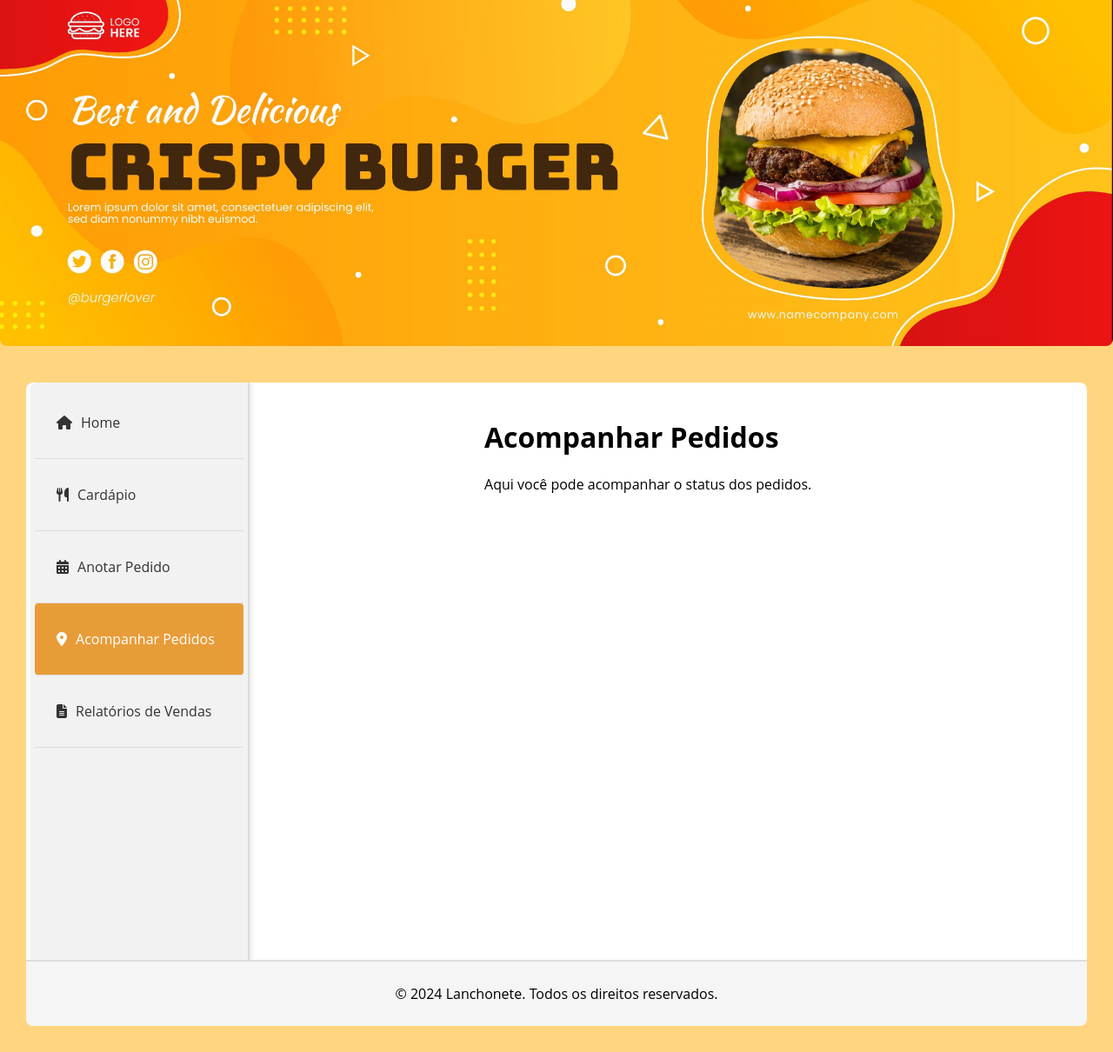
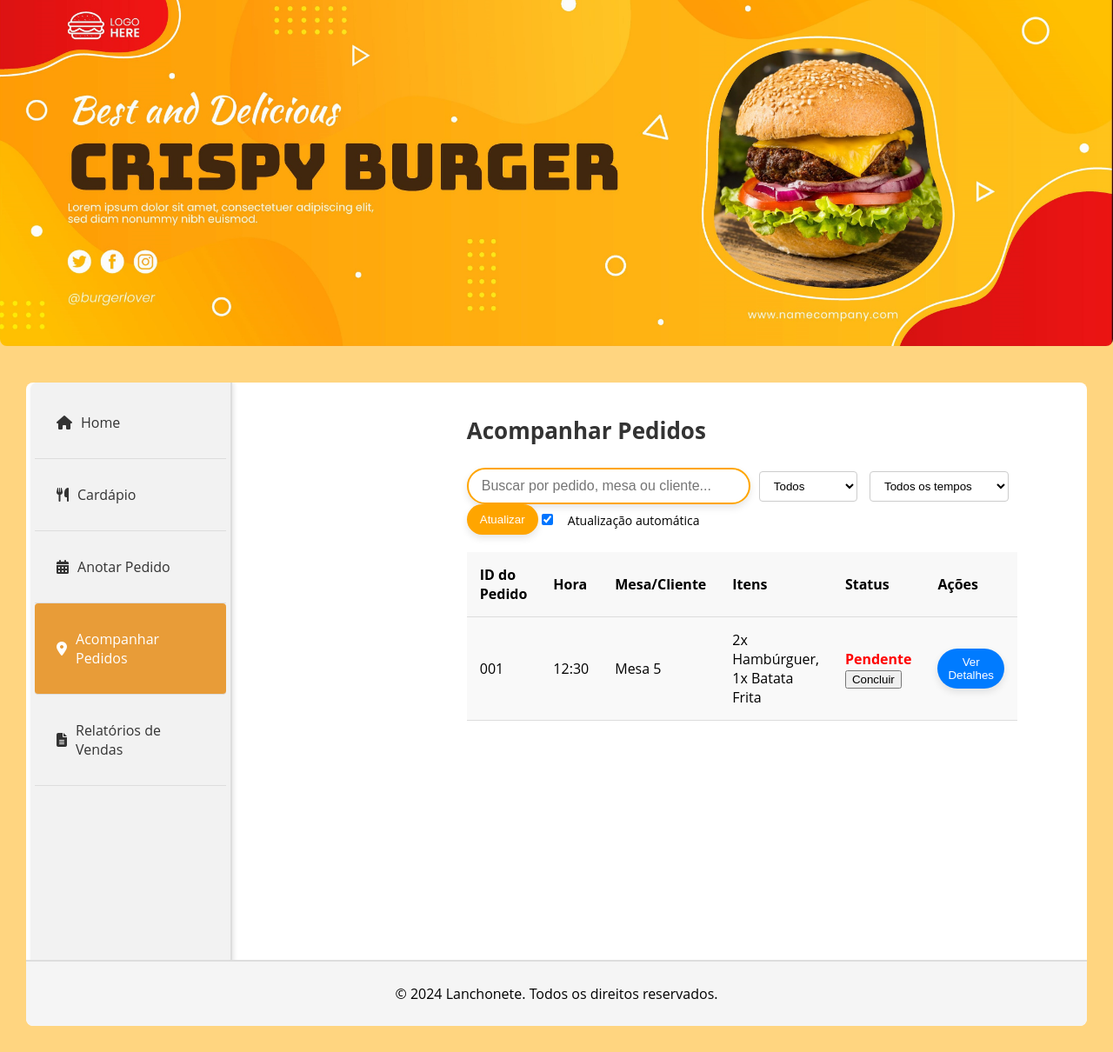
Before and after one commit to JMateusBarbosa/Lanchonete, a Flask app: page /acompanhar_pedidos in a window 1280 px wide. Shown: the whole page at 87% size. Run offline with Flask 3, Linux system fonts and the light colour scheme; some libraries are stand-ins or nearby versions.

Commit message:
front tela Acompanhar pedidos

```diff
--- /dev/null
+++ b/app/static/css/acompanhar_pedidos.css
@@ -0,0 +1,220 @@
+/* Título da Página */
+.page-title {
+    font-size: 26px;
+    margin-bottom: 25px;
+    color: #333;
+    font-weight: bold;
+}
+
+/* Barra de Ferramentas */
+.toolbar {
+    display: flex;
+    flex-wrap: wrap;
+    justify-content: space-between;
+    align-items: center;
+    margin-bottom: 20px;
+}
+
+/* Barra de Pesquisa */
+.search-bar {
+    flex-grow: 1;
+    max-width: 450px;
+    margin-right: 10px;
+    display: flex;
+    align-items: center;
+}
+
+.search-bar input {
+    width: 100%;
+    padding: 10px 15px;
+    border: 2px solid #FFA500; /* Laranja */
+    border-radius: 25px;
+    font-size: 16px;
+    outline: none;
+    transition: border-color 0.3s ease-in-out, box-shadow 0.3s ease-in-out;
+    box-shadow: 0px 4px 8px rgba(0, 0, 0, 0.1);
+}
+
+.search-bar input:focus {
+    border-color: #FF8C00; /* Laranja escuro ao focar */
+    box-shadow: 0px 6px 12px rgba(0, 0, 0, 0.15);
+}
+
+/* Filtros */
+.filters select {
+    margin-right: 10px;
+    padding: 8px 12px;
+    border: 1px solid #ccc;
+    border-radius: 4px;
+    background-color: #fff;
+    cursor: pointer;
+    transition: border-color 0.3s ease-in-out, box-shadow 0.3s ease-in-out;
+}
+
+.filters select:focus {
+    border-color: #FFA500;
+    box-shadow: 0px 4px 8px rgba(0, 0, 0, 0.1);
+}
+
+/* Controle de Atualização */
+.update-controls {
+    display: flex;
+    align-items: center;
+}
+
+#refresh-button {
+    padding: 10px 15px;
+    background-color: #FFA500; /* Laranja */
+    color: #fff;
+    border: none;
+    border-radius: 25px;
+    cursor: pointer;
+    transition: background-color 0.3s ease-in-out, box-shadow 0.3s ease-in-out;
+    box-shadow: 0px 4px 8px rgba(0, 0, 0, 0.1);
+}
+
+#refresh-button:hover {
+    background-color: #FF8C00; /* Laranja escuro */
+    box-shadow: 0px 6px 12px rgba(0, 0, 0, 0.15);
+}
+
+#refresh-button:focus {
+    outline: none;
+    box-shadow: 0px 0px 0px 3px rgba(255, 165, 0, 0.4);
+}
+
+.auto-refresh label {
+    margin-left: 10px;
+    font-size: 14px;
+    cursor: pointer;
+}
+
+/* Tabela de Pedidos */
+.orders-table {
+    width: 100%;
+    border-collapse: collapse;
+    margin-bottom: 20px;
+}
+
+.orders-table th, .orders-table td {
+    padding: 15px;
+    text-align: left;
+    border-bottom: 1px solid #ddd;
+}
+
+.orders-table th {
+    background-color: #f8f8f8;
+}
+
+.orders-table tbody tr:nth-child(odd) {
+    background-color: #f9f9f9;
+}
+
+.orders-table tbody tr:hover {
+    background-color: #f1f1f1;
+}
+
+/* Status de Pedidos */
+.status.pending {
+    color: #FF0000; /* Vermelho */
+    font-weight: bold;
+}
+
+.status.completed {
+    color: #28a745; /* Verde */
+    font-weight: bold;
+}
+
+.actions-cell button {
+    padding: 8px 12px;
+    background-color: #007bff;
+    color: #fff;
+    border: none;
+    border-radius: 25px;
+    cursor: pointer;
+    transition: background-color 0.3s ease-in-out, box-shadow 0.3s ease-in-out;
+    box-shadow: 0px 4px 8px rgba(0, 0, 0, 0.1);
+}
+
+.actions-cell button:hover {
+    background-color: #0056b3; /* Azul escuro */
+    box-shadow: 0px 6px 12px rgba(0, 0, 0, 0.15);
+}
+
+/* Notificações */
+#notifications {
+    position: fixed;
+    bottom: 20px;
+    right: 20px;
+    background-color: #333;
+    color: #fff;
+    padding: 15px;
+    border-radius: 8px;
+    box-shadow: 0px 4px 8px rgba(0, 0, 0, 0.2);
+    display: none;
+    transition: opacity 0.3s ease-in-out, transform 0.3s ease-in-out;
+}
+
+#notifications.show {
+    display: block;
+    opacity: 1;
+    transform: translateY(0);
+}
+
+#notifications.hide {
+    opacity: 0;
+    transform: translateY(20px);
+}
+
+/* Botão Concluir */
+.btn-concluir {
+    background-color: #28a745; /* Verde */
+    color: #fff;
+    padding: 10px 20px;
+    border: none;
+    border-radius: 25px;
+    font-size: 16px;
+    cursor: pointer;
+    transition: background-color 0.3s ease-in-out, box-shadow 0.3s ease-in-out;
+    box-shadow: 0px 4px 8px rgba(0, 0, 0, 0.1);
+}
+
+.btn-concluir:hover {
+    background-color: #218838; /* Verde mais escuro ao passar o mouse */
+    box-shadow: 0px 6px 12px rgba(0, 0, 0, 0.15);
+}
+
+.btn-concluir:active {
+    background-color: #1e7e34; /* Verde ainda mais escuro ao clicar */
+    box-shadow: 0px 2px 4px rgba(0, 0, 0, 0.1);
+}
+
+.btn-concluir:disabled {
+    background-color: #6c757d; /* Cinza */
+    cursor: not-allowed;
+    box-shadow: none;
+}
+
+/* Estilo adicional para garantir responsividade */
+@media (max-width: 768px) {
+    .toolbar {
+        flex-direction: column;
+    }
+
+    .search-bar, .filters select, #refresh-button {
+        width: 100%;
+        margin-bottom: 10px;
+    }
+
+    .filters select, #refresh-button {
+        max-width: 400px;
+    }
+
+    .auto-refresh {
+        margin-top: 10px;
+    }
+
+    .orders-table th, .orders-table td {
+        padding: 10px;
+    }
+}
--- a/app/static/css/base.css
+++ b/app/static/css/base.css
@@ -47,7 +47,7 @@ body {
     overflow: hidden;
     position: relative; /* Para posicionamento absoluto do footer */
     /*padding-left: 20px;  Aumenta o espaço à esquerda */
-    padding-right: 30px; /* Aumenta o espaço à direita */
+    padding-right: 60px; /* Aumenta o espaço à direita */
 }
 
 
@@ -61,6 +61,7 @@ body {
     margin-left: 5px;
     box-shadow: 2px 0 5px rgba(0, 0, 0, 0.1);
     border-radius: 8px 0 0 8px; /* Bordas arredondadas no lado esquerdo */
+
 }
 
 .sidebar ul {
--- a/app/templates/acompanhar_pedidos.html
+++ b/app/templates/acompanhar_pedidos.html
@@ -2,8 +2,72 @@
 
 {% block title %}Acompanhar Pedidos{% endblock %}
 
+{% block additional_css %}
+<link rel="stylesheet" href="{{ url_for('static', filename='css/acompanhar_pedidos.css') }}">
+{% endblock %}
+
 {% block content %}
-<h1>Acompanhar Pedidos</h1>
-<p>Aqui você pode acompanhar o status dos pedidos.</p>
-<!-- Conteúdo adicional específico para acompanhar pedidos -->
+<h1 class="page-title">Acompanhar Pedidos</h1>
+
+<!-- Barra de Ferramentas Superior -->
+<div class="toolbar">
+    <div class="search-bar">
+        <input type="text" id="search" placeholder="Buscar por pedido, mesa ou cliente...">
+    </div>
+    <div class="filters">
+        <select id="filter-status">
+            <option value="all">Todos</option>
+            <option value="pending">Pendentes</option>
+            <option value="completed">Concluídos</option>
+        </select>
+        <select id="filter-time">
+            <option value="all">Todos os tempos</option>
+            <option value="30m">Últimos 30 minutos</option>
+            <option value="1h">Última hora</option>
+            <option value="today">Hoje</option>
+        </select>
+    </div>
+    <div class="update-controls">
+        <button id="refresh-button">Atualizar</button>
+        <div class="auto-refresh">
+            <input type="checkbox" id="auto-refresh" checked>
+            <label for="auto-refresh">Atualização automática</label>
+        </div>
+    </div>
+</div>
+
+<!-- Tabela de Pedidos -->
+<table class="orders-table">
+    <thead>
+        <tr>
+            <th>ID do Pedido</th>
+            <th>Hora</th>
+            <th>Mesa/Cliente</th>
+            <th>Itens</th>
+            <th>Status</th>
+            <th>Ações</th>
+        </tr>
+    </thead>
+    <tbody>
+        <!-- Exemplo de linha de pedido -->
+        <tr class="order-row" data-status="pending">
+            <td>001</td>
+            <td>12:30</td>
+            <td>Mesa 5</td>
+            <td>2x Hambúrguer, 1x Batata Frita</td>
+            <td class="status-cell">
+                <span class="status pending">Pendente</span>
+                <button class="status-toggle">Concluir</button>
+            </td>
+            <td class="actions-cell">
+                <button class="expand-details">Ver Detalhes</button>
+            </td>
+        </tr>
+        <!-- Mais linhas de pedidos -->
+    </tbody>
+</table>
+
+<!-- Notificações em Tempo Real -->
+<div id="notifications"></div>
+
 {% endblock %}
```
